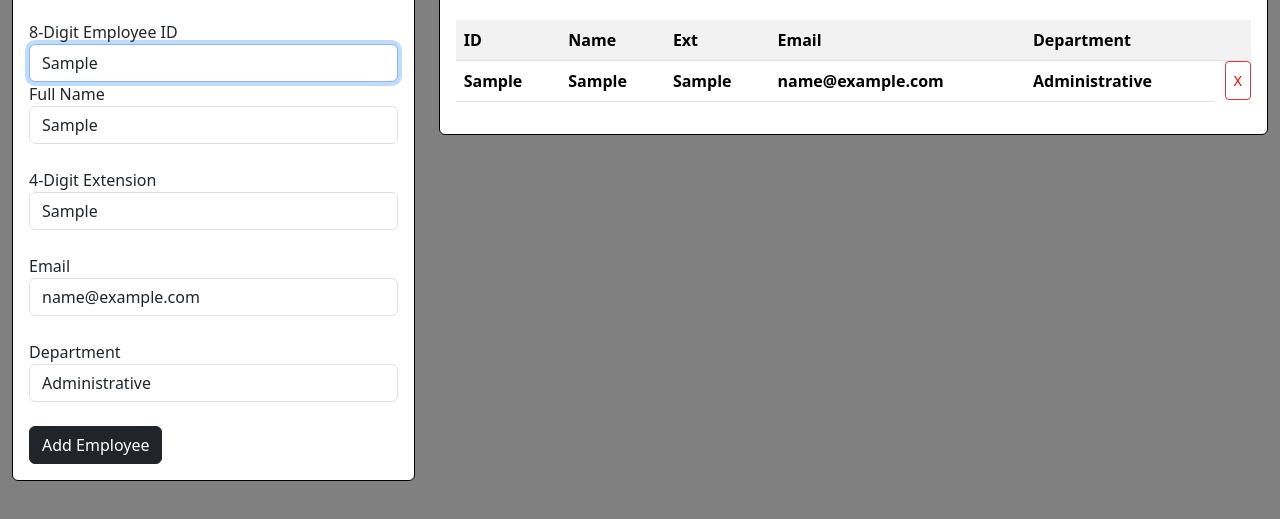
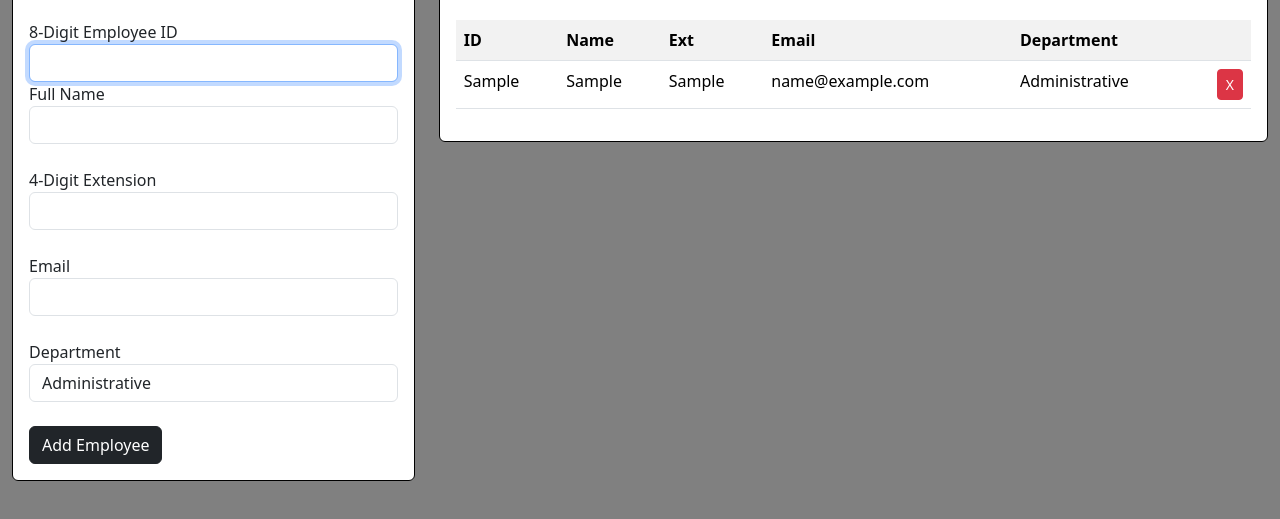
Before and after one commit to jvevans05/M7Assignment, a plain HTML site: page index.html in a window 1280 px wide. Both pictures are taken after typing "Sample", "Sample", "Sample", "name@example.com" into the empty fields and a click on the input "Add Employee". Shown: the part 179-698 px from the top of the page. Drawn offline with nearby package versions, Linux system fonts and the light colour scheme.

Commit message:
functional, except clicking row prompts delete

```diff
--- a/index.html
+++ b/index.html
@@ -35,7 +35,7 @@
                         <input type="text" maxlength="4" required id="extension" class="form-control"><br>
 
                         <label for="email">Email</label><br>
-                        <input type="email"  id="email" class="form-control"><br>
+                        <input type="email" required id="email" class="form-control"><br>
 
                         <label for="department">Department</label><br>
                         <select id="department" required class="form-control">
--- a/js/script.js
+++ b/js/script.js
@@ -8,16 +8,12 @@ let ext =       domID('extension')
 let email =     domID('email')
 let dept =      domID('department')
 
-//WE NEED THE GET THE TBODY IN ORDER TO KEEP THE FORMATTING WHEN WE APPEND THE NEW ROWS LATER.
-//console.log(form.nodeType)
-// let employees = domID('employees')
-// let tbody = employees.children[0]
-let tbody = domID('employees').children[0]
-console.log(tbody)
+// THE TABLE ITSELF
+let employees = domID('employees')
 
 // SET A COUNT VARIABLE TO DISPLAY NEXT TO EMPLOYEES HEADER
-let empNum = domID('empCount')
-empNum.value = 0
+let empCount = domID('empCount')
+empCount.value = 0
 
 // ADD EMPLOYEE
 form.addEventListener('submit', (e) => {
@@ -25,67 +21,56 @@ form.addEventListener('submit', (e) => {
     e.preventDefault()
 
     // GET THE VALUES FROM THE TEXT BOXES
-    //MADE THE VALUES AN ARRAY SO I COULD LOOP THROUGH THEM LATER
     let newValues = [eid.value, fullName.value, ext.value, email.value, dept.value]
-    // let newEid =        eid.value
-    // let newFullName =   fullName.value
-    // let newExt =        ext.value
-    // let newEmail =      email.value
-    // let newDept =       dept.value
-    // console.log(newEid)
-    //console.log(newValues)
 
     // INSERT A NEW ROW AT THE END OF THE EMPLOYEES TABLE
-    let tr = document.createElement('tr')
+    // ADDED 1 SINCE IT WAS LOWERING THE TABLE HEADER. ADDED PARSEINT SINCE IT WAS CONCATENATING
+    let tr = employees.insertRow(parseInt(empCount.value) + 1)
 
     // INSERT A CELL FOR EACH ITEM WITHIN THE NEW ROW
-    for (let i = 0; i < newValues.length; i++) {
-
-        //CREATE A TH. CREATE A TEXT NODE. MAKE TEXT NODE CHILD OF TH. MAKE TH CHILD OF TR.
-        let th = document.createElement('th')
-        let textNode = document.createTextNode(newValues[i])
-        th.appendChild(textNode)
-        tr.appendChild(th)
-    }
-    //AFTER THE ROW IS CONSTRUCTED MAKE TR CHILD OF TBODY.
-    tbody.appendChild(tr)
-
+    // I HAD THIS AS A FOR LOOP ORIGINALLY, BUT THIS WORKS
+    let cell1 = tr.insertCell(0)
+    let cell2 = tr.insertCell(1)
+    let cell3 = tr.insertCell(2)
+    let cell4 = tr.insertCell(3)
+    let cell5 = tr.insertCell(4)
+    let cellDel = tr.insertCell(5)
 
     // APPEND THE TEXT VALUES AS TEXT NODES WITHIN THE CELLS
+    cell1.appendChild(document.createTextNode(newValues[0]))
+    cell2.appendChild(document.createTextNode(newValues[1]))
+    cell3.appendChild(document.createTextNode(newValues[2]))
+    cell4.appendChild(document.createTextNode(newValues[3]))
+    cell5.appendChild(document.createTextNode(newValues[4]))
 
     // CREATE THE DELETE BUTTON
     let deleteEmp = document.createElement('button')
-    deleteEmp.className = 'btn btn-danger btn-sm float-end delete'
-    deleteEmp.style.color = 'red'
+    deleteEmp.className = 'btn btn-danger btn-sm float-end'
     deleteEmp.appendChild(document.createTextNode('X'))
-    tr.appendChild(deleteEmp)
+    cellDel.appendChild(deleteEmp)
 
     // RESET THE FORM
-    //form.reset()
+    form.reset()
 
     // SET FOCUS BACK TO THE ID TEXT BOX
     eid.focus()
 
     // INCREMENENT THE NUMBER OF EMPLOYEES IN THE TABLE
-    empNum.value++
+    empCount.value++
 
 })
 
 // DELETE EMPLOYEE
 
-tbody.addEventListener('click', (e) => {
-    //WILL APPLY IF CLICKED ELEMENT CONTAINS DELETE CLASS
-    if (e.target.classList.contains('delete')) {
-        //CONFIRMATION BEFORE DELETION
-        if (confirm('Permanently remove this employee from records?')) {
+employees.addEventListener('cck', (e) => {
 
-        tbody.removeChild(e.target.parentElement)
+    // CONFIRM DELETE ACTION
+    if (confirm('Do you want to permanently delete this employee from records?')) {
 
-        empNum.value--
+        // DELETE A ROW FROM THE EMPLOYEE TABLE TARGETING THE TRIGGERING ELEMENT BUTTON, CHOOSING IT'S PARENTS CELL AND TR, AND REFERENCING IT'S INDEX
+        employees.deleteRow(e.target.parentNode.parentNode.rowIndex)
+        empCount.value--
         } else {
-
-        }
+        alert('Delete action was NOT performed.')
     }
-
-
 })
```
